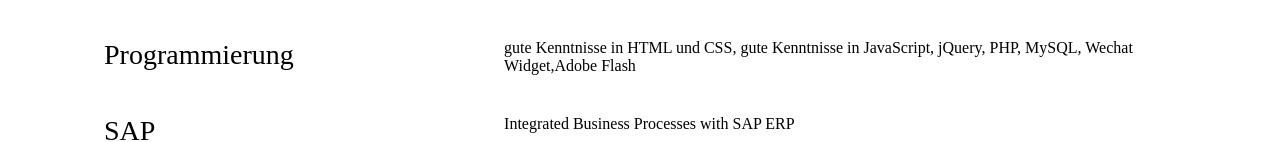
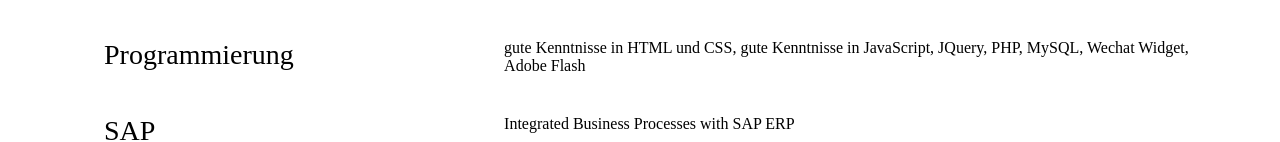
Before and after one commit to kuang-koki/jobsuchen, a plain HTML site: page index.htm in a window 1280 px wide. Shown: the part 1885-2027 px from the top of the page. Drawn offline with nearby package versions, Linux system fonts and the light colour scheme.

Commit message:
fix little issue
fix little issue

```diff
--- a/index.htm
+++ b/index.htm
@@ -207,7 +207,7 @@
                         <p>Programmierung</p>
                     </aside>
                     <article>
-                        <p>gute Kenntnisse in HTML und CSS, gute Kenntnisse in JavaScript, jQuery, PHP, MySQL, Wechat Widget,Adobe Flash</p>
+                        <p>gute Kenntnisse in HTML und CSS, gute Kenntnisse in JavaScript, JQuery, PHP, MySQL, Wechat Widget, Adobe Flash</p>
 
                     </article>
 
```
